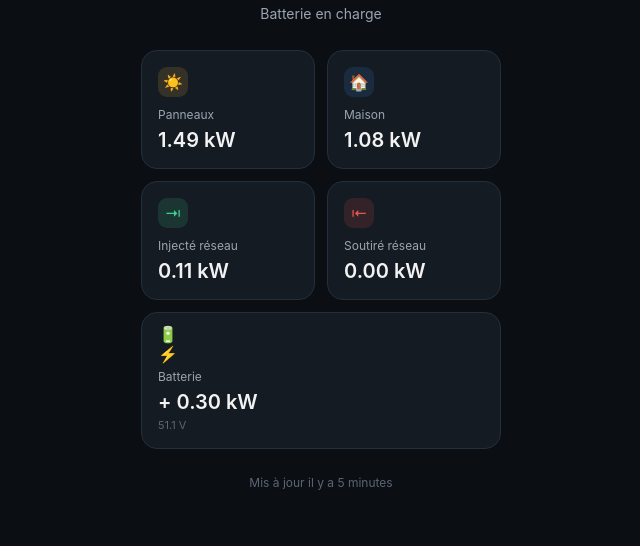
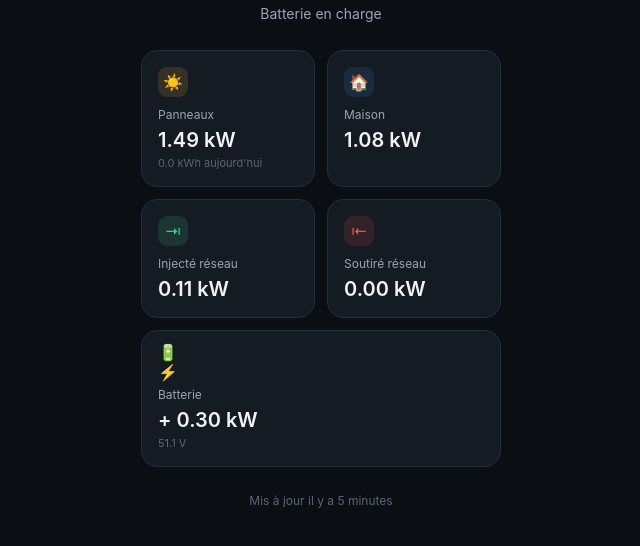
Before and after one commit to KyllmanTier/growatt-monitor, a plain HTML site: page docs/index.html in a window 1280 px wide. Shown: the part 264-810 px from the top of the page, without its empty margins (319-959 px from the left). Drawn offline with Linux system fonts and the light colour scheme.

Commit message:
Update index.html
add option today

```diff
--- a/docs/index.html
+++ b/docs/index.html
@@ -128,6 +128,7 @@
     <div class="flow-icon icon-pv">☀️</div>
     <div class="flow-label">Panneaux</div>
     <div class="flow-value" id="pvPower">-- kW</div>
+    <div class="flow-sub" id="energyToday">-- kWh aujourd'hui</div>
   </div>
 
   <div class="flow-card">
@@ -216,6 +217,7 @@
       document.getElementById("batIcon").textContent = isCharging ? "🔋⚡" : "🔋";
 
       document.getElementById("pvPower").textContent = fmtKw(data.pv_power_kw);
+      document.getElementById("energyToday").textContent = (data.energy_today_kwh || 0).toFixed(1) + " kWh aujourd'hui";
       document.getElementById("loadPower").textContent = fmtKw(data.load_power_kw);
       document.getElementById("gridExport").textContent = fmtKw(data.power_to_grid_kw);
       document.getElementById("gridImport").textContent = fmtKw(data.power_to_user_kw);
```
